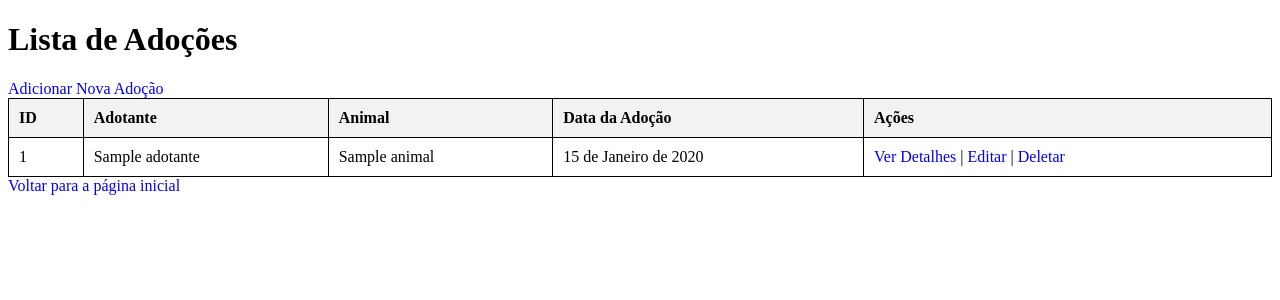
After one commit to Jadson-Jose/AdotPet, a Django app: page /adocoes/ in a window 1280 px wide. The commit adds this page. Shown: the top 300 px of the page. Run offline with Django 5.2, Linux system fonts and the light colour scheme; tables that the repository leaves empty hold one stand-in row (values such as "Sample post").

Commit message:
update views e urls

```diff
--- /dev/null
+++ b/adocao/templates/adocoes/lista_adocoes.html
@@ -0,0 +1,66 @@
+<!DOCTYPE html>
+<html lang="pt-br">
+<head>
+    <meta charset="UTF-8">
+    <meta name="viewport" content="width=device-width, initial-scale=1.0">
+    <title>Lista de Adoções</title>
+    <style>
+        table {
+            width: 100%;
+            border-collapse: collapse;
+        }
+        table, th, td {
+            border: 1px solid black;
+        }
+        th, td {
+            padding: 10px;
+            text-align: left;
+        }
+        th {
+            background-color: #f2f2f2;
+        }
+        a {
+            text-decoration: none;
+            color: blue;
+        }
+    </style>
+</head>
+<body>
+    <h1>Lista de Adoções</h1>
+
+    <a href="{% url 'criar_adocao' %}">Adicionar Nova Adoção</a>
+
+    {% if adocoes %}
+    <table>
+        <thead>
+            <tr>
+                <th>ID</th>
+                <th>Adotante</th>
+                <th>Animal</th>
+                <th>Data da Adoção</th>
+                <th>Ações</th>
+            </tr>
+        </thead>
+        <tbody>
+            {% for adocao in adocoes %}
+            <tr>
+                <td>{{ adocao.id }}</td>
+                <td>{{ adocao.adotante.nome }}</td>
+                <td>{{ adocao.animal.nome }}</td>
+                <td>{{ adocao.data_adocao }}</td>
+                <td>
+                    <a href="{% url 'detalhe_adocao' adocao.pk %}">Ver Detalhes</a> |
+                    <a href="{% url 'editar_adocao' adocao.pk %}">Editar</a> |
+                    <a href="{% url 'deletar_adocao' adocao.pk %}">Deletar</a>
+                </td>
+            </tr>
+            {% endfor %}
+        </tbody>
+    </table>
+    {% else %}
+    <p>Não há adoções registradas no momento.</p>
+    {% endif %}
+
+    <a href="/">Voltar para a página inicial</a>
+</body>
+</html>
--- /dev/null
+++ b/adocao/urls.py
@@ -0,0 +1,10 @@
+from django.urls import path
+from . import views
+
+urlpatterns = [
+    path('adocoes/', views.lista_adocoes, name='lista_adocoes'),
+    path('adocoes/<int:pk>/', views.detalhe_adocao, name='detalhe_adocao'),
+    path('adocoes/novo/', views.criar_adocao, name='criar_adocao'),
+    path('adocoes/<int:pk>/editar/', views.editar_adocao, name='editar_adocao'),
+    path('adocoes/<int:pk>/deletar/', views.deletar_adocao, name='deletar_adocao'),
+]
--- a/adocao/views.py
+++ b/adocao/views.py
@@ -1,3 +1,44 @@
-from django.shortcuts import render
+from django.shortcuts import render, get_object_or_404, redirect
+from .models import Adocao
+from .forms import AdocaoForm
 
-# Create your views here.
+
+def lista_adocoes(request):
+    adocoes = Adocao.objects.all()
+    return render(request, 'adocoes/lista_adocoes.html', {'adocoes': adocoes})
+
+
+def detalhe_adocao(request, pk):
+    adocao = get_object_or_404(Adocao, pk=pk)
+    return render(request, 'adocoes/detalhe_adocao.html', {'adocao': adocao})
+
+
+def criar_adocao(request):
+    if request.method == 'POST':
+        form = AdocaoForm(request.POST)
+        if form.id_valid():
+            form.save()
+            return redirect('lista_adocoes')
+    else:
+        form = AdocaoForm()
+    return render(request, 'adocoes/form_adocao.html' < {'form': form})
+
+
+def editar_adocao(request, pk):
+    adocao = get_object_or_404(Adocao, pk=pk)
+    if request.method == 'POST':
+        form = AdocaoForm(request.POST, instance=adocao)
+        if form.is_valid():
+            form.save()
+            return redirect('lista_adocoes')
+    else:
+        form = AdocaoForm(instance=adocao)
+    return render(request, 'adocoes/form_adocao.html', {'form': form})
+
+
+def deletar_adocao(request, pk):
+    adocao = get_object_or_404(Adocao, pk=pk)
+    if request.method == 'POST':
+        adocao.delete()
+        return redirect('lista_adocoes')
+    return render(request, 'adocoes/confirmar_deletar_adocao.html', {'adocao': adocao})
--- a/animal/urls.py
+++ b/animal/urls.py
@@ -6,7 +6,7 @@ urlpatterns = [
     path('animais/<int:pk>/', views.detalhe_animal, name='detalhe_animal'),
     path('animais/novo/', views.criar_animal, name='criar_animal'),
     path('animais/<int:pk>/editar/', views.editar_animal, name='editar_animal'),
-    path('animais/<int:pk>/deletar', views.deletar_animal, name='deletar_animal'),
+    path('animais/<int:pk>/deletar/', views.deletar_animal, name='deletar_animal'),
 
     # Adicione rotas semelhantes para Adotante, Adoção e Abrigo
 ]
--- a/animal/views.py
+++ b/animal/views.py
@@ -6,7 +6,7 @@ from django.contrib.auth.decorators import login_required
 
 def lista_animais(request):
     animais = Animal.objects.all()
-    return render(request, 'animais/lista.html', {'animais': animais})
+    return render(request, 'animais/lista_animais.html', {'animais': animais})
 
 
 def detalhe_animal(request, pk):
--- a/petconnect/settings.py
+++ b/petconnect/settings.py
@@ -38,10 +38,10 @@ INSTALLED_APPS = [
     'django.contrib.sessions',
     'django.contrib.messages',
     'django.contrib.staticfiles',
+    'animal',
     'abrigo',
     'adocao',
     'adotante',
-    'animal',
 ]
 
 MIDDLEWARE = [
--- a/petconnect/urls.py
+++ b/petconnect/urls.py
@@ -6,5 +6,6 @@ from django.conf.urls.static import static
 
 urlpatterns = [
     path('admin/', admin.site.urls),
-    path('', include('animal.urls'))
+    path('', include('animal.urls')),
+    path('', include('adocao.urls'))
 ] + static(settings.MEDIA_URL, document_root=settings.MEDIA_ROOT)
--- a/templates/base.html
+++ b/templates/base.html
@@ -5,14 +5,15 @@
     <meta name="viewport" content="width=device-width, initial-scale=1.0">
     <title>{% block title %}Sistema de Adoção{% endblock %}</title>
     <!-- Inclua seus arquivos CSS aqui -->
+
 </head>
 <body>
     <header>
         <h1>Sistema de Adoção de Animais</h1>
         <nav>
             <a href="{% url 'lista_animais' %}">Animais</a>
-            <a href="{% url 'lista_adotantes' %}">Adotantes</a>
-            <a href="{% url 'lista_abrigos' %}">Abrigos</a>
+            {% comment %} <a href="{% url 'lista_adotantes' %}">Adotantes</a> {% endcomment %}
+            {% comment %} <a href="{% url 'lista_abrigos' %}">Abrigos</a> {% endcomment %}
         </nav>
     </header>
 
```
Also changed, not shown: abrigo/urls.py (added, +11 -0 lines), abrigo/views.py (+45 -1 lines), adotante/urls.py (added), animal/templates/animais/formulario.html (renamed from animal/templates/formulario.html), animal/templates/animais/lista_animais.html (renamed from animal/templates/lista.html).
